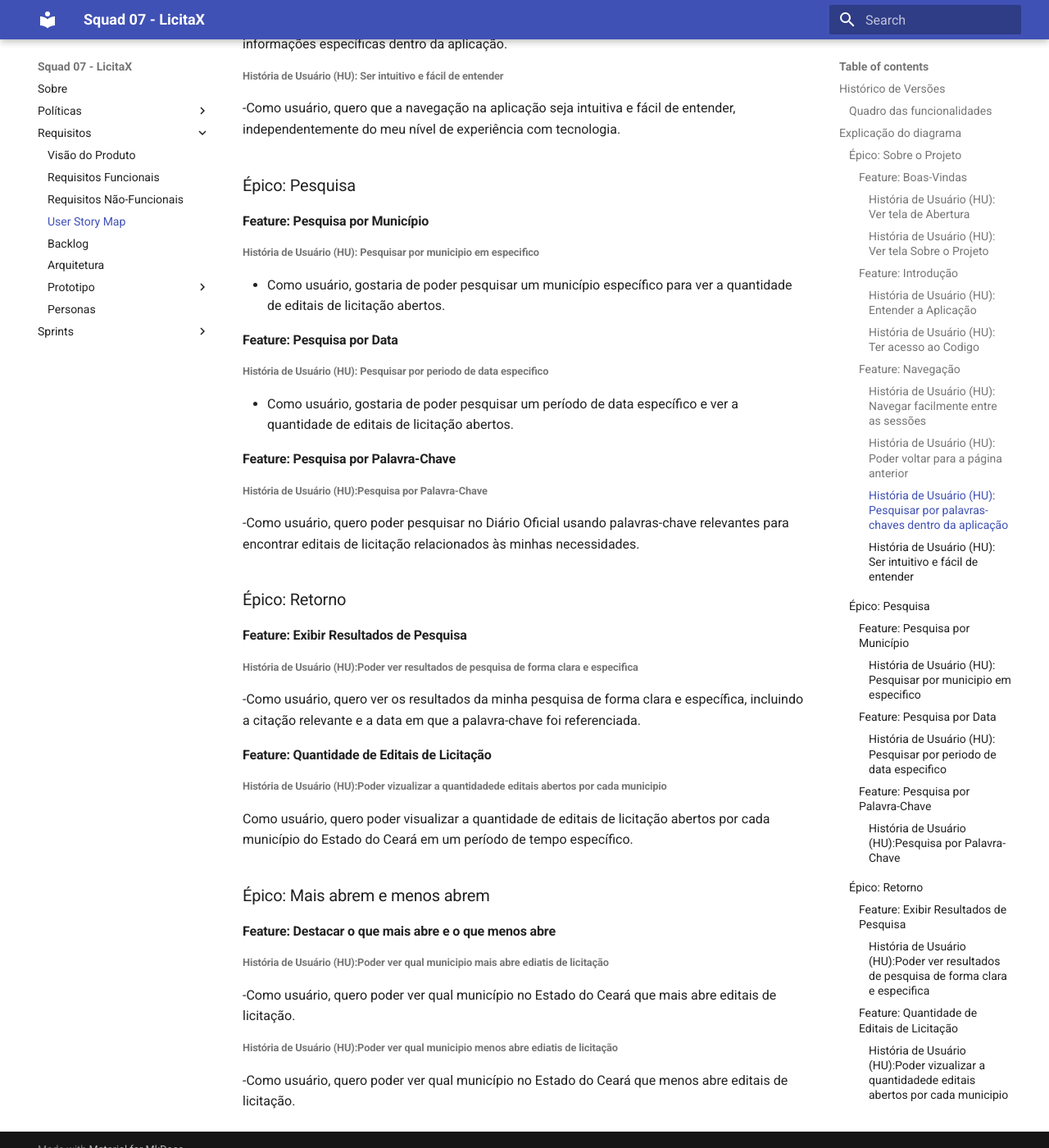
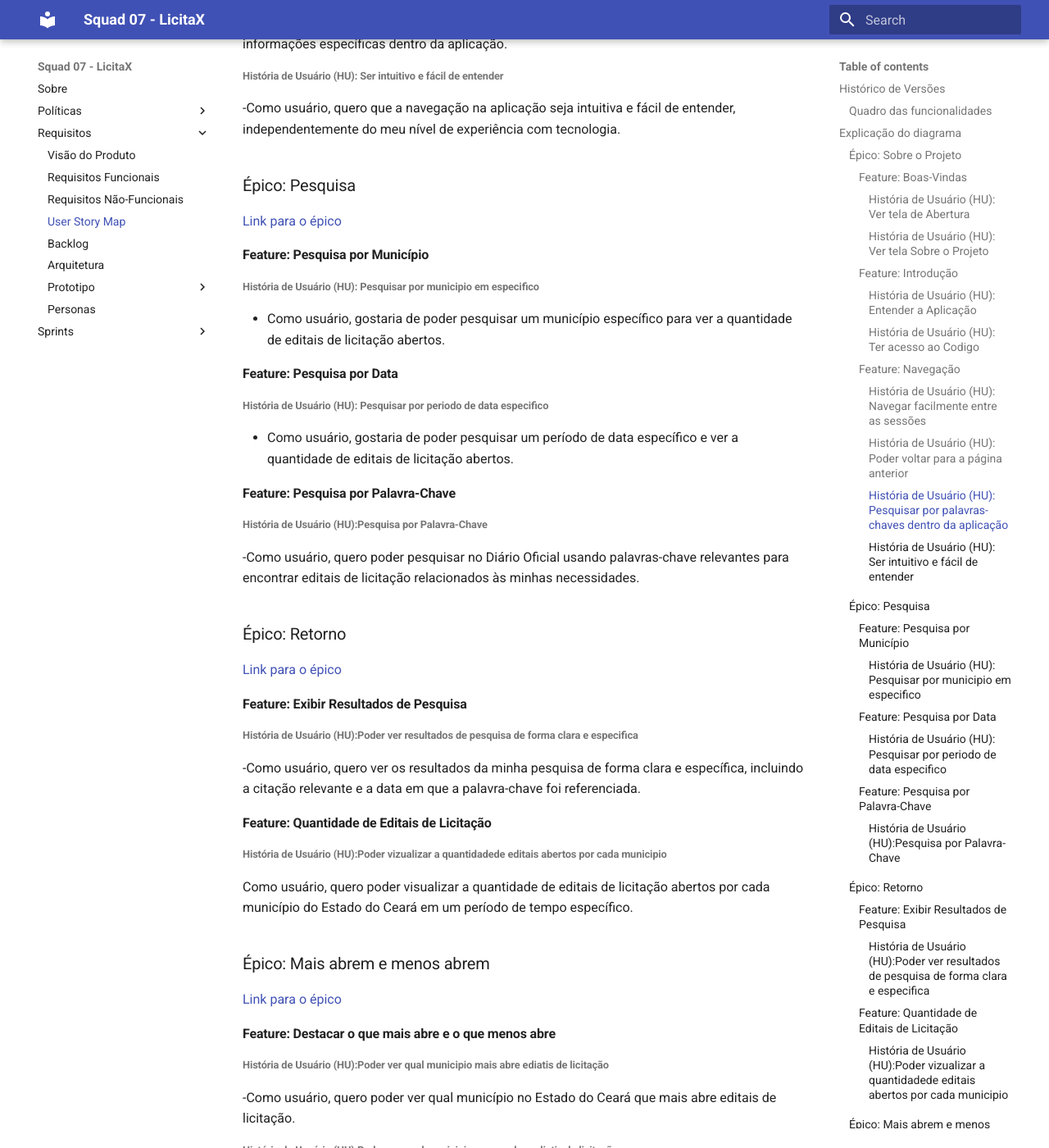
Before and after one commit to unb-mds/2023-2-Squad07, an MkDocs documentation site: the page built from docs/requisitos/userstorymap.md, in a window 1280 px wide and 1400 px high, scrolled down 1654 px. Shown: the whole window at 82% size. Built offline with MkDocs 1.6.1 and Material for MkDocs 9.7.7, drawn with Linux system fonts in a browser that asks for light colours.

Commit message:
:pencil: adicionando links

```diff
--- a/docs/requisitos/userstorymap.md
+++ b/docs/requisitos/userstorymap.md
@@ -55,6 +55,7 @@ Um User Story Map é uma ferramenta visual que ajuda a equipe a entender e plane
 #
 ### Épico: Pesquisa
 
+[Link para o épico](backlog.md### EP02: Pesquisa)
 #### Feature: Pesquisa por Município
 
 ###### História de Usuário (HU): Pesquisar por municipio em especifico
@@ -73,6 +74,7 @@ Um User Story Map é uma ferramenta visual que ajuda a equipe a entender e plane
 
 #
 ### Épico: Retorno
+[Link para o épico](backlog.md### EP03: Retorno)
 
 #### Feature: Exibir Resultados de Pesquisa
 
@@ -88,6 +90,7 @@ Como usuário, quero poder visualizar a quantidade de editais de licitação abe
 #
 ### Épico: Mais abrem e menos abrem
 
+[Link para o épico](backlog.md### EP04: Municípios que mais abrem editais e os que menos abrem)
 #### Feature: Destacar o que mais abre e o que menos abre
 
 ###### História de Usuário (HU):Poder ver qual municipio mais abre ediatis de licitação
```
